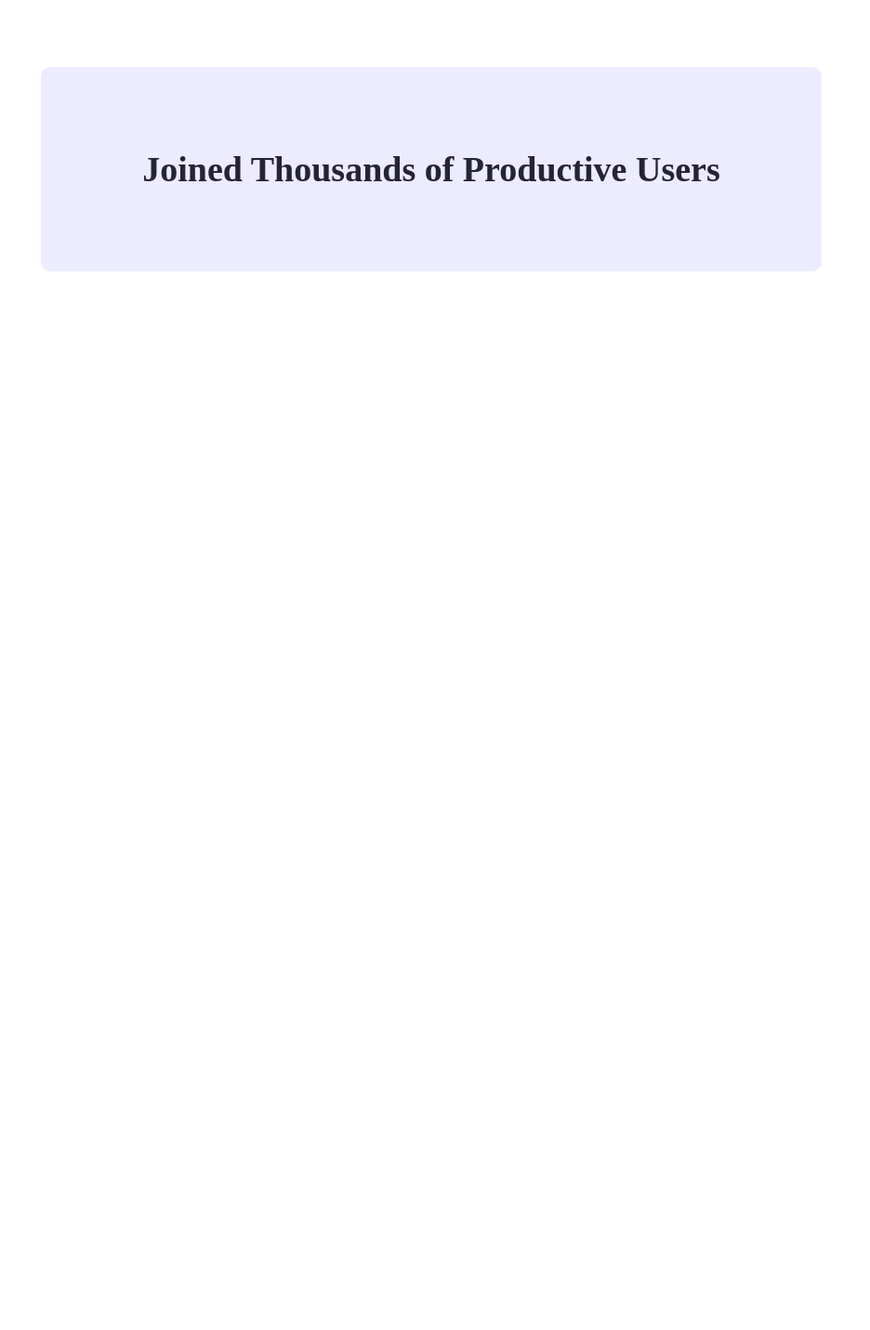
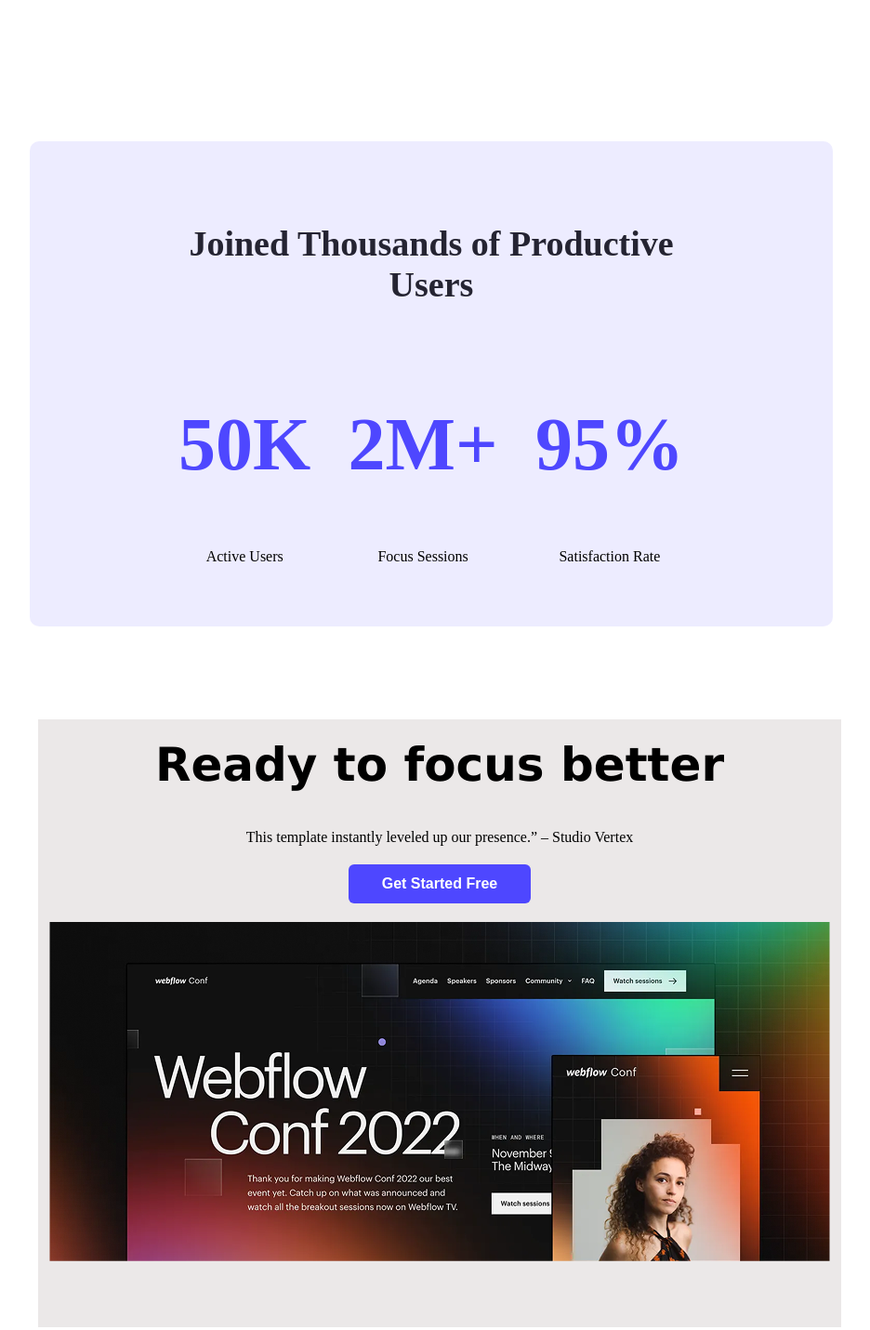
Before and after one commit to iamshakil01/Assignment-1-B12, a plain HTML site: page index.html in a window 1280 px wide. Shown: the part 1133-2564 px from the top of the page at 93% size, without its empty margins (167-1103 px from the left). Before the commit the page ends 1433 px from the top, so only its background shows below. Drawn offline with Linux system fonts and the light colour scheme.

Commit message:
added btn section

```diff
--- a/Styles/style.css
+++ b/Styles/style.css
@@ -44,7 +44,7 @@ nav li{
     font-size: 65px;
 }
 .snd-btn{
-     background-color: #4E47FF;
+    background-color: #4E47FF;
     font-weight: 700;
     color: white;
     border-radius: 6px;
@@ -73,6 +73,62 @@ nav li{
 }
 /* main style */
 main{
-    max-width: 1140px;
+    max-width: 1140px 360px;
     margin: 0 auto;
+    padding: 80px 50px;
 }
+.sheikhs{
+    display: flex;
+    justify-content: space-around;
+}
+.item-title{
+    color: rgba(78, 71, 255, 1);
+    font-weight: bold;
+    font-size: 80px;
+}
+.item-description{
+    font-weight: 500px;
+    font-size: 20px;
+}
+.sheikh{
+    padding: 50px 140px;
+}
+main div{
+  padding: 0px;
+}
+.focus{
+    justify-content: center;
+    background-color: #ebe8e8;
+    width: 1140px 696px;
+    margin: 100px 150px;
+    padding: 71px auto;
+    text-align: center;
+}
+.focus-title{
+        text-align: center;
+        padding: 20px;
+        font-weight: bold;
+        font-size: 50px;
+        font-family: 'Lucida Sans', 'Lucida Sans Regular', 'Lucida Grande', 'Lucida Sans Unicode', Geneva, Verdana, sans-serif;
+}
+.focus-description{
+        text-align: center;
+        padding: 20px;
+}
+.btn-tnd{
+    background-color: #4E47FF;
+    font-weight: 700;
+    color: white;
+    border-radius: 6px;
+    padding: 12px 36px;
+    font-size: 16px;
+    border: none;
+    align-items: center;
+}
+.pic{
+    padding: 20px 0 71px;
+    width: 840px 364px;
+    display: flex;
+    justify-content: center;
+    margin: auto;
+}
--- a/index.html
+++ b/index.html
@@ -26,6 +26,29 @@
         <main>
             <section class="sheikh snd-bg">
                 <h3 class="section-title">Joined Thousands of Productive Users</h3>
+                <div class="sheikhs">
+
+                <div class="sheikh-item">
+                    <h1 class="item-title">50K</h1>
+                    <p class="description">Active Users</p>
+                </div>
+                <div class="sheikh-item">
+                    <h1 class="item-title">2M+</h1>
+                    <p class="description">Focus Sessions</p>
+                </div>
+                <div class="sheikh-item">
+                    <h1 class="item-title">95%</h1>
+                    <p class="description">Satisfaction Rate</p>
+                </div>
+
+            </section>
+            <section class="focus">
+              <div class="focus-title">Ready to focus better</div>
+               <div class="focus-description">This template instantly leveled up our          presence.” – Studio Vertex
+                 </div>
+                 <div><button class="btn-tnd">Get Started Free</button></div>
+                 <div class="pic"><img src="Assets/wc-big.png" alt=""></div>
+
             </section>
         </main>
 
```
